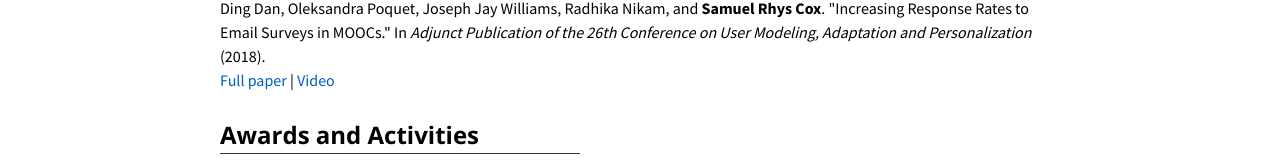
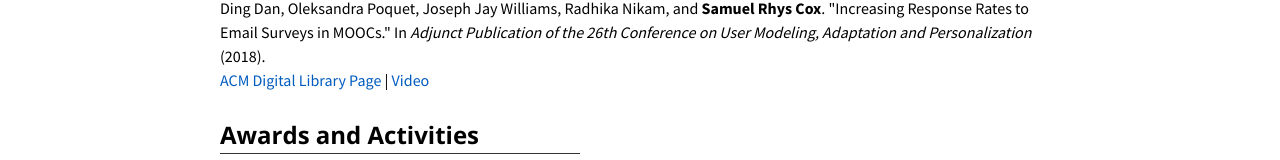
Before and after one commit to SamuCox/samucox.github.io, a plain HTML site: page index.html in a window 1280 px wide. Shown: the part 756-916 px from the top of the page. Drawn offline with nearby package versions, Linux system fonts and the light colour scheme.

Commit message:
UMAP18 link text change

```diff
--- a/index.html
+++ b/index.html
@@ -86,7 +86,7 @@
             <p class="text">
               Ding Dan, Oleksandra Poquet, Joseph Jay Williams, Radhika Nikam, and <b>Samuel Rhys Cox</b>. "Increasing Response Rates to Email Surveys in MOOCs." In <i>Adjunct Publication of the 26th Conference on User Modeling, Adaptation and Personalization</i> (2018).
               <br>
-              <a href="https://dl.acm.org/doi/abs/10.1145/3213586.3225247?casa_token=fmnOjE-YXHEAAAAA%3A3wN7Q8d-4-Y9ykB9ovM4gY10B4lIbQqM8_Fz86UB3ui0A19-YUKj0JKkWih50qdr7aSLeQOl3VRt-gY" target="_blank">Full paper</a>  | <a href="https://youtu.be/CgNGSyEMs7E" target="_blank">Video</a>
+              <a href="https://dl.acm.org/doi/abs/10.1145/3213586.3225247?casa_token=fmnOjE-YXHEAAAAA%3A3wN7Q8d-4-Y9ykB9ovM4gY10B4lIbQqM8_Fz86UB3ui0A19-YUKj0JKkWih50qdr7aSLeQOl3VRt-gY" target="_blank">ACM Digital Library Page</a>  | <a href="https://youtu.be/CgNGSyEMs7E" target="_blank">Video</a>
             </p>
           </div>
         </div>
```
